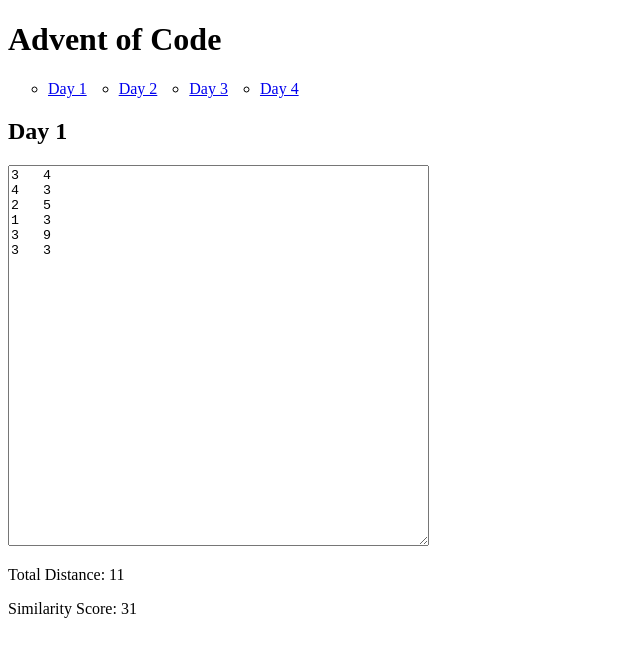
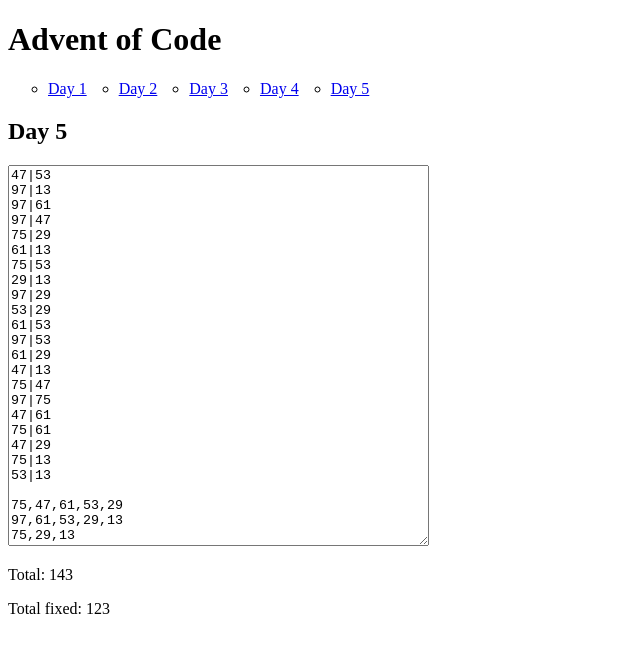
Before and after one commit to antonio-spinelli/advent-of-code, an Angular app: page /day-5 in a window 1280 px wide. Before the commit this address led to /day-1. Shown: the top 656 px of the page, without its empty margins (0-640 px from the left). Built offline with nearby package versions, Linux system fonts and the light colour scheme.

Commit message:
feat: add day 5

```diff
--- a/src/app/app.component.ts
+++ b/src/app/app.component.ts
@@ -12,6 +12,7 @@
         <li><a routerLink="/day-2">Day 2</a></li>
         <li><a routerLink="/day-3">Day 3</a></li>
         <li><a routerLink="/day-4">Day 4</a></li>
+        <li><a routerLink="/day-5">Day 5</a></li>
       </ul>
     </nav>
     <router-outlet></router-outlet>
--- a/src/app/app.routes.ts
+++ b/src/app/app.routes.ts
@@ -17,5 +17,9 @@
     path: 'day-4',
     loadComponent: () => import('./pages/day-4/day-4.page'),
   },
+  {
+    path: 'day-5',
+    loadComponent: () => import('./pages/day-5/day-5.page'),
+  },
   { path: '**', redirectTo: 'day-1', pathMatch: 'full' },
 ];
--- a/src/app/pages/day-4/day-4.page.ts
+++ b/src/app/pages/day-4/day-4.page.ts
@@ -112,7 +112,7 @@
   `,
   imports: [FormsModule]
 })
-export default class Day3Page {
+export default class Day4Page {
   readonly dataInput = signal<string>(EXAMPLE_DATA);
   private readonly rows = computed(() => this.dataInput().split('\n').map(row => row.split('')));
   private readonly words = computed(() => getWords(this.rows()));
--- /dev/null
+++ b/src/app/pages/day-5/day-5.page.ts
@@ -0,0 +1,97 @@
+import { Component, computed, signal } from '@angular/core';
+import { FormsModule } from '@angular/forms';
+
+const EXAMPLE_DATA = `47|53
+97|13
+97|61
+97|47
+75|29
+61|13
+75|53
+29|13
+97|29
+53|29
+61|53
+97|53
+61|29
+47|13
+75|47
+97|75
+47|61
+75|61
+47|29
+75|13
+53|13
+
+75,47,61,53,29
+97,61,53,29,13
+75,29,13
+75,97,47,61,53
+61,13,29
+97,13,75,29,47`;
+
+const checkValidUpdates = (update: number[][], orderRules: number[][]): { data: number[], isValid: boolean }[] => {
+  return update.map(data => {
+    return {
+      data,
+      isValid: isValidUpdate(data, orderRules)
+    }
+  });
+}
+
+const isValidUpdate = (update: number[], orderRules: number[][]): boolean => {
+  let isValid = true
+  for (let i = 0; i < update.length; i++) {
+    if (i + 1 === update.length) break;
+    const pageNumber = update[i];
+    const previousRules = orderRules.filter(rule => rule[1] === pageNumber).map(rule => rule[0]);
+    const nextRules = orderRules.filter(rule => rule[0] === pageNumber).map(rule => rule[1]);
+    const previousPageNumbers = update.slice(0, i);
+    const nextPageNumbers = update.slice(i + 1);
+    const isPreviousValid = !nextPageNumbers.some(pageNumber => previousRules.includes(pageNumber));
+    const isNextValid = !previousPageNumbers.some(pageNumber => nextRules.includes(pageNumber));
+    if (!isPreviousValid || !isNextValid) {
+      isValid = false;
+      break;
+    }
+  }
+  return isValid
+}
+
+const getMiddlePageNumber = (update: number[]): number => {
+  const middleIndex = Math.floor(update.length / 2);
+  return update[middleIndex];
+}
+
+const fixUpdate = (update: number[], orderRules: number[][]): number[] => {
+  const updateOrderRules = orderRules.filter(rule => update.includes(rule[1]) && update.includes(rule[0]));
+  const sortedUpdate = update.slice().sort((a, b) => {
+    return updateOrderRules.some(rule => rule[0] === a && rule[1] === b) ? -1 : 1;
+  });
+  return sortedUpdate;
+}
+
+@Component({
+  selector: 'app-day-5',
+  template: `
+    <h2>Day 5</h2>
+    <textarea name="input" [(ngModel)]="dataInput" rows="25" cols="50"></textarea>
+    <p>Total: {{ total() }}</p>
+    <p>Total fixed: {{ totalFixed() }}</p>
+  `,
+  imports: [FormsModule]
+})
+export default class Day5Page {
+  readonly dataInput = signal<string>(EXAMPLE_DATA);
+  private readonly inputs = computed(() => this.dataInput().split('\n\n'));
+  private readonly orderRules = computed(() => this.inputs()[0].split('\n').map(order => order.split('|').map(val => parseInt(val.trim()))));
+  private readonly updates = computed(() => this.inputs()[1].split('\n').map(update => update.split(',').map(val => parseInt(val.trim()))));
+  private readonly validatedUpdates = computed(() => checkValidUpdates(this.updates(), this.orderRules()));
+  private readonly validUpdates = computed(() => this.validatedUpdates().filter(val => val.isValid));
+  private readonly validMiddlePageNumbers = computed(() => this.validUpdates().map(val => getMiddlePageNumber(val.data)));
+  private readonly invalidUpdates = computed(() => this.validatedUpdates().filter(val => !val.isValid));
+  private readonly fixedUpdates = computed(() => this.invalidUpdates().map(update => fixUpdate(update.data, this.orderRules())));
+  private readonly fixedMiddlePageNumbers = computed(() => this.fixedUpdates().map(val => getMiddlePageNumber(val)));
+  readonly total = computed(() => this.validMiddlePageNumbers().reduce((acc, val) => acc + val, 0));
+  readonly totalFixed = computed(() => this.fixedMiddlePageNumbers().reduce((acc, val) => acc + val, 0));
+}
```
